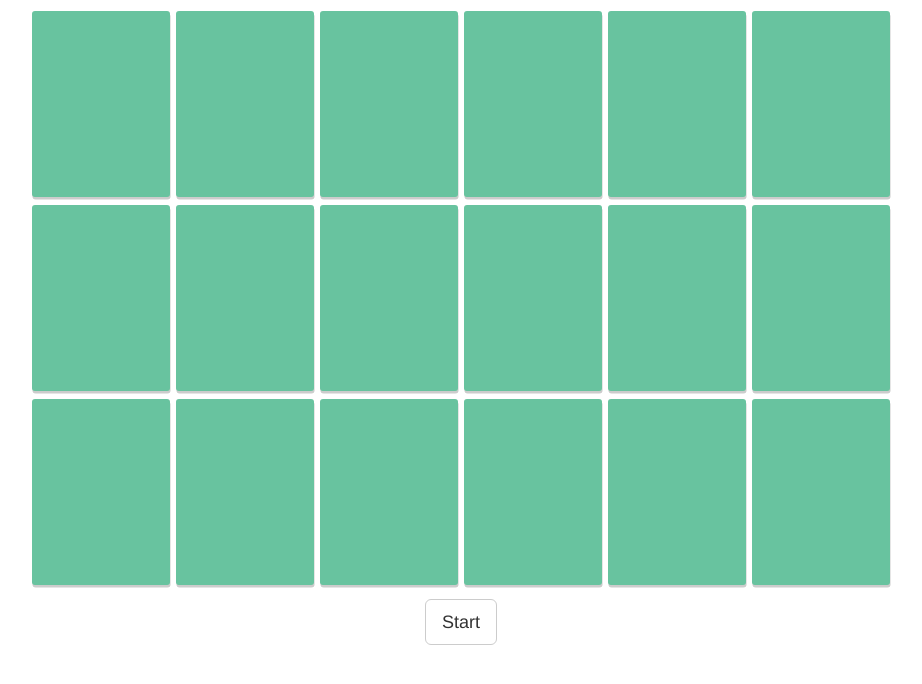
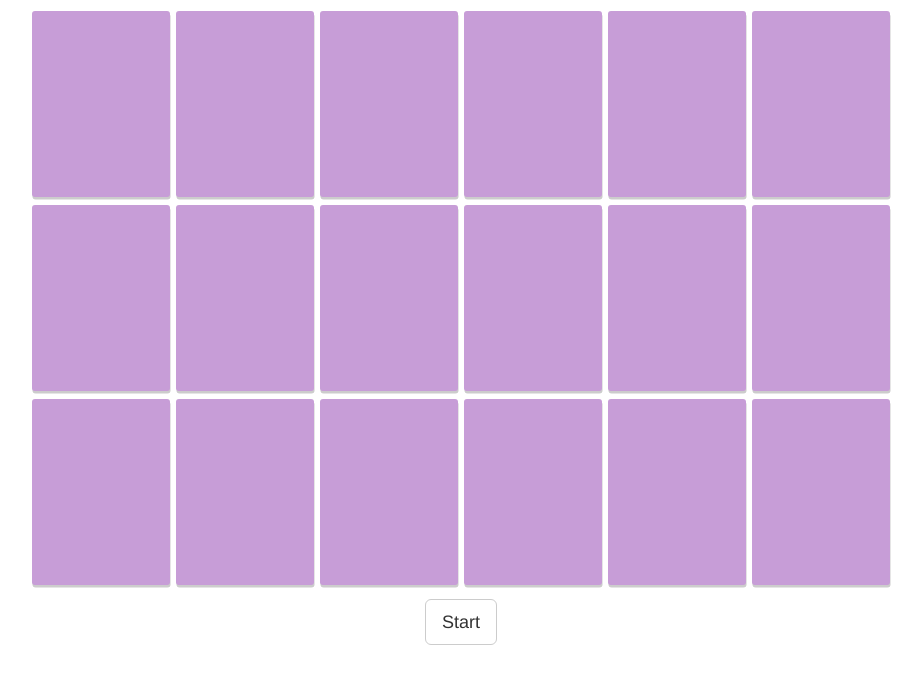
Before and after one commit to catm705/memory, a website: page index.html in a window 1280 px wide. Shown: the part 68-752 px from the top of the page, without its empty margins (179-1101 px from the left). Drawn offline with nearby package versions, Linux system fonts and the light colour scheme; some packages are replaced by stand-ins of ours.

Commit message:
Change CSS card color

```diff
--- a/css/index.css
+++ b/css/index.css
@@ -14,7 +14,7 @@
   perspective: 1000;
 }
 .card {
-  background-color: #68c39f;
+  background-color: #c79dd7;
   width: 100%;
   height: 100%;
   cursor: pointer;
--- a/js/index.js
+++ b/js/index.js
@@ -105,7 +105,7 @@ function createRandom() {
 
 var app = angular.module('cards', ['ngAnimate']);
 
-app.controller("CardController", function($scope, $timeout) {
+app.controller("CardController", function( $scope, $timeout ) {
 	$scope.deck = createDeck();
 	$scope.isGuarding = true;
 	$scope.inGame = false;
@@ -144,8 +144,6 @@ app.controller("CardController", function($scope, $timeout) {
 
 	// start the timer as soon as the player presses start
 	$scope.start = function(){
-		// I need to fix this redundancy. I initially did not create this
-		// game with a start button.
 		$scope.deck = createDeck();
 		// set the time of 1 minutes and remove the cards guard
 		$scope.timeLimit = 60000;
```
Also changed, not shown: 3 other files.
